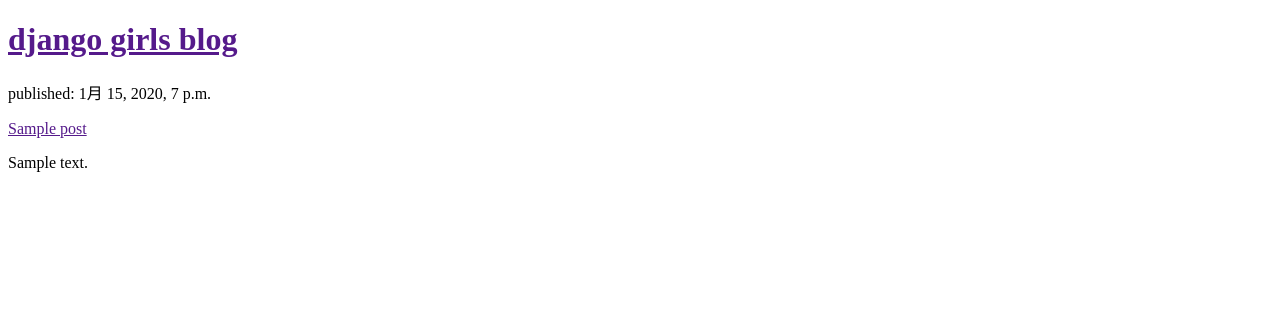
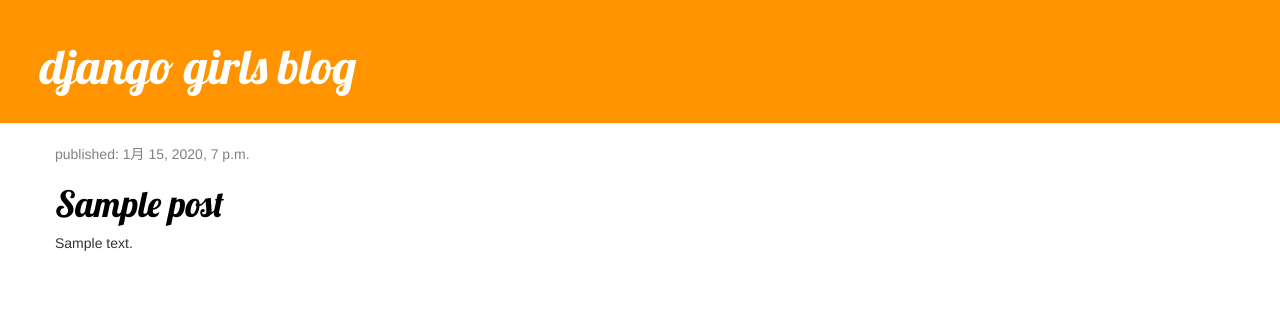
Before and after one commit to yonai419/my-first-blog, a Django app: template blog/templates/blog/post_list.html in a window 1280 px wide. Shown: the top 322 px of the page. Run offline with Django 3.2, Linux system fonts and the light colour scheme; the template is opened without the code that fills it: values that come from a table or form of the project are taken from there, others are empty; tables that the repository leaves empty hold one stand-in row (values such as "Sample post"); some libraries are stand-ins or nearby versions.

Commit message:
add post_detail.html base.html

```diff
--- /dev/null
+++ b/blog/static/css/blog.css
@@ -0,0 +1,46 @@
+.page-header {
+    background-color: #ff9400;
+    margin-top: 0;
+    padding: 20px 20px 20px 40px;
+}
+
+.page-header h1, .page-header h1 a, .page-header h1 a:visited, .page-header h1 a:active {
+    color: #ffffff;
+    font-size: 36pt;
+    text-decoration: none;
+}
+
+.content {
+    margin-left: 40px;
+}
+
+h1, h2, h3, h4 {
+    font-family: 'Lobster', cursive;
+}
+
+.date {
+    color: #828282;
+}
+
+.save {
+    float: right;
+}
+
+.post-form textarea, .post-form input {
+    width: 100%;
+}
+
+.top-menu, .top-menu:hover, .top-menu:visited {
+    color: #ffffff;
+    float: right;
+    font-size: 26pt;
+    margin-right: 20px;
+}
+
+.post {
+    margin-bottom: 70px;
+}
+
+.post h1 a, .post h1 a:visited {
+    color: #000000;
+}
--- /dev/null
+++ b/blog/templates/blog/base.html
@@ -0,0 +1,31 @@
+{% load static %}
+<!DOCTYPE html>
+<html lang="ja">
+<head>
+  <meta charset="UTF-8">
+  <title>djangogirls</title>
+  <link rel="stylesheet" href="//maxcdn.bootstrapcdn.com/bootstrap/3.2.0/css/bootstrap.min.css">
+  <link rel="stylesheet" href="//maxcdn.bootstrapcdn.com/bootstrap/3.2.0/css/bootstrap-theme.min.css">
+  <link href="//fonts.googleapis.com/css?family=Lobster&subset=latin,latin-ext" rel="stylesheet" type="text/css">
+  <link rel="stylesheet" href="{% static 'css/blog.css' %}">
+</head>
+<body>
+  <div class="page-header">
+    <h1>
+      <a href="">
+        django girls blog
+      </a>
+    </h1>
+  </div>
+
+  <div class="content container">
+    <div class="row">
+      <div class="col-md-8">
+        {% block content %}
+        {% endblock %}
+      </div>
+    </div>
+  </div>
+
+</body>
+</html>
--- a/blog/templates/blog/post_list.html
+++ b/blog/templates/blog/post_list.html
@@ -1,33 +1,19 @@
-<!DOCTYPE html>
-<html lang="ja">
-<head>
-  <meta charset="UTF-8">
-  <title>djangogirls</title>
-</head>
-<body>
-  <div>
-    <h1>
-      <a href="">
-        django girls blog
-      </a>
-    </h1>
-  </div>
+{% extends 'blog/base.html' %}
 
+{% block content %}
   {% for post in posts %}
-    <div>
-      <p>
+    <div class="post">
+      <p class="date">
         published: {{ post.published_date }}
       </p>
-      <p>
-        <a href="">
+      <h1>
+        <a href="{% url 'post_detail' pk=post.pk %}">
           {{ post.title  }}
         </a>
-      </p>
+      </h1>
       <p>
         {{ post.text|linebreaksbr }}
       </p>
     </div>
   {% endfor %}
-
-</body>
-</html>
+{% endblock %}
--- a/blog/urls.py
+++ b/blog/urls.py
@@ -3,4 +3,5 @@ from . import views
 
 urlpatterns = [
         path('', views.post_list, name='post_list'),
+        path('post/<int:pk>/', views.post_detail, name='post_detail'),
 ]
--- a/blog/views.py
+++ b/blog/views.py
@@ -1,7 +1,11 @@
-from django.shortcuts import render
+from django.shortcuts import render, get_object_or_404
 from django.utils import timezone
 from .models import Post
 
 def post_list(request):
     posts = Post.objects.filter(published_date__lte=timezone.now()).order_by('published_date')
     return render(request, 'blog/post_list.html', {'posts': posts})
+
+def post_detail(request, pk):
+    post = get_object_or_404(Post, pk=pk)
+    return render(request, 'blog/post_detail.html', {'post': post})
```
Also changed, not shown: blog/templates/blog/post_detail.html (added, +17 -0 lines).
